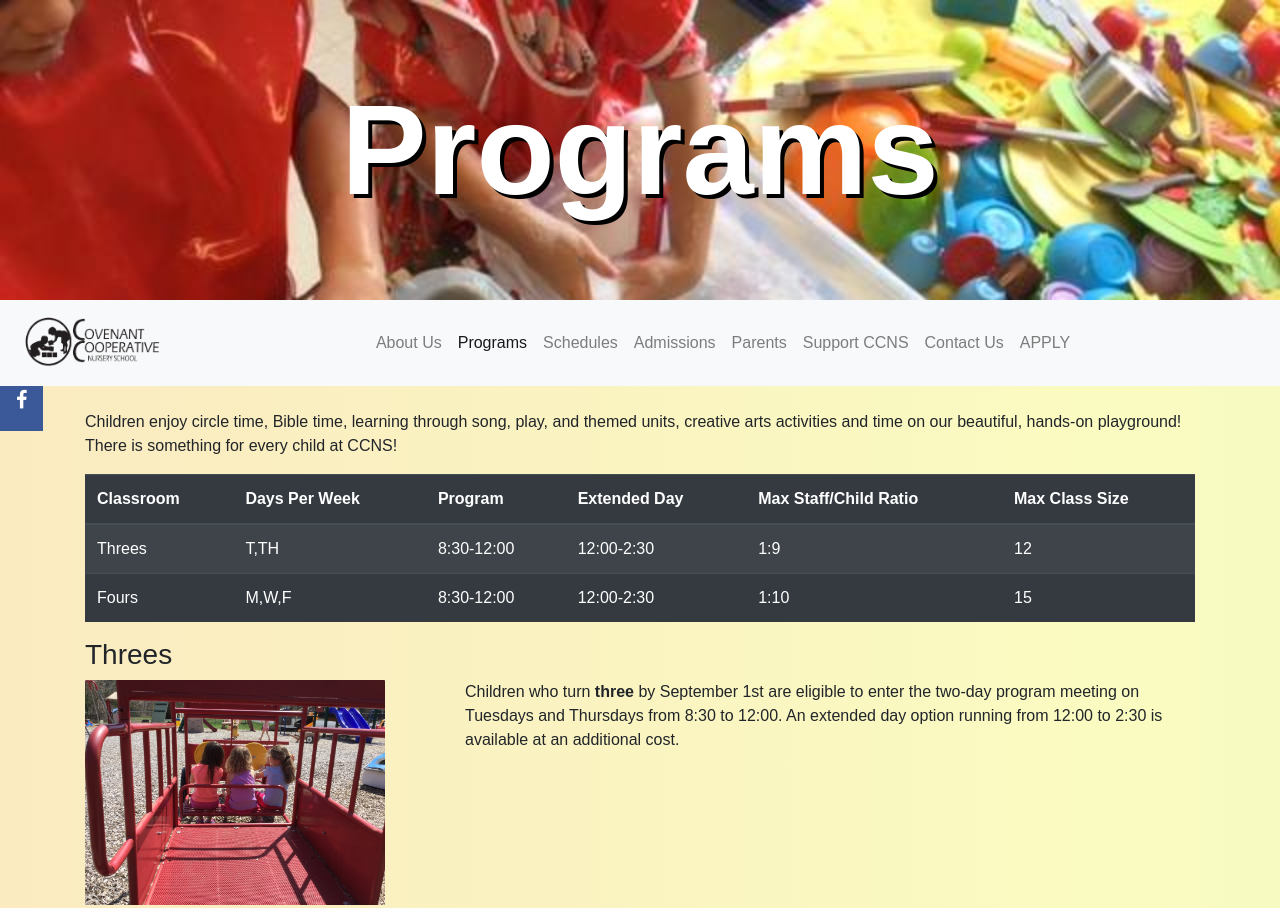
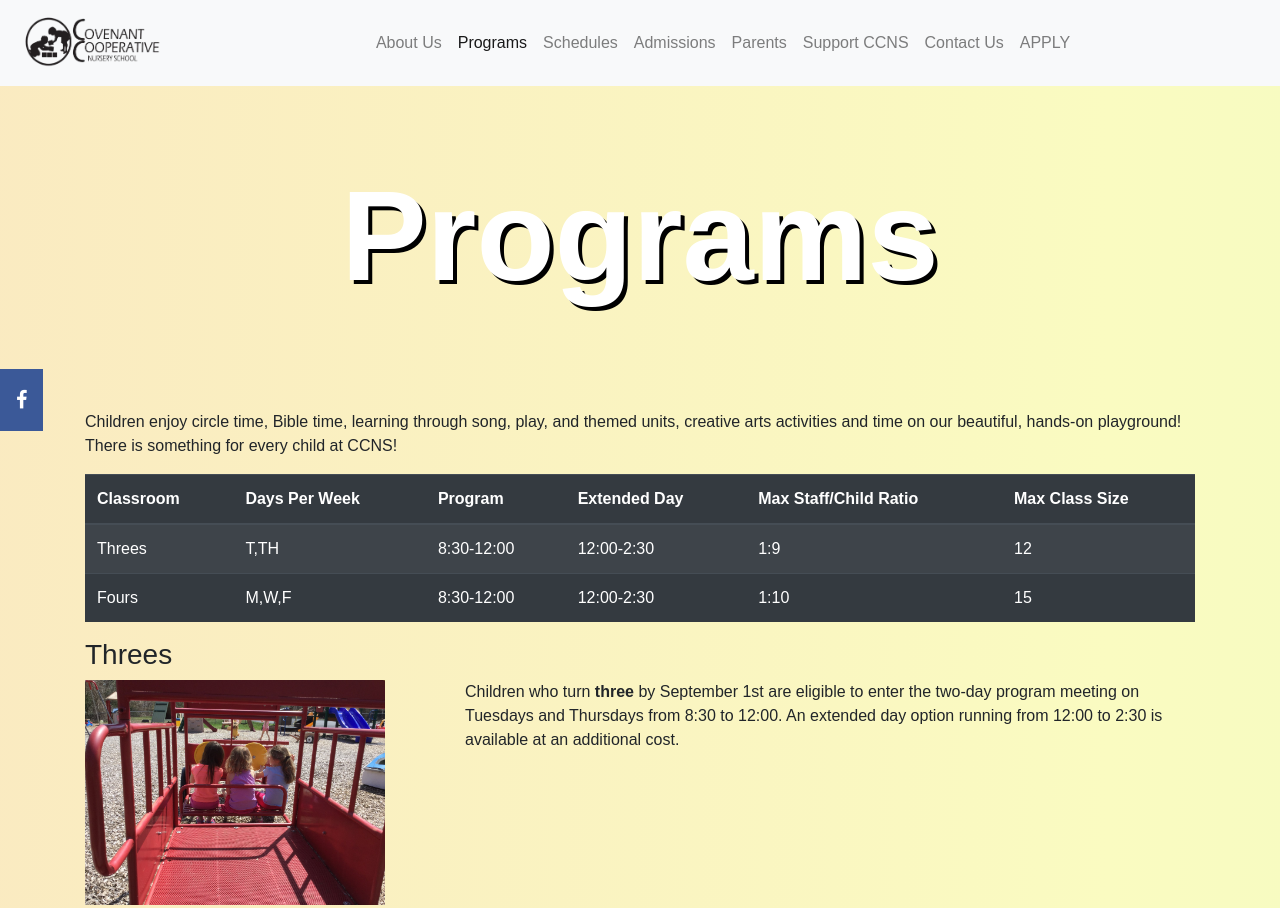
Before and after one commit to ccnsRI/ccnsRI, a plain HTML site: page Programs.html in a window 1280 px wide. Shown: the top 908 px of the page. Drawn offline with nearby package versions, Linux system fonts and the light colour scheme.

Commit message:
because we were asked to :(

```diff
--- a/Programs.html
+++ b/Programs.html
@@ -27,9 +27,9 @@
 <div class="icon-bar">
 <a href="https://www.facebook.com/covenantnurseryschoolri" target="_blank" class="facebook"><i class="fa fa-facebook"></i></a>
 </div>
-  <div class="image-container" style="background-image: url('img/Programs 2.jpg');">
+  <!--<div class="image-container" style="background-image: url('img/Programs 2.jpg');">
     <div class="text">Programs</div>
-  </div>
+  </div>-->
 
   <nav class="navbar navbar-expand-md bg-light navbar-light sticky-top">
     <!-- Brand -->
@@ -70,6 +70,9 @@
       </ul>
     </div>
   </nav>
+  <div class="image-container">
+    <div class="text">Programs</div>
+  </div>
   <div class="container">
     <br>
     <p>Children enjoy circle time, Bible time, learning through song, play, and themed units, creative arts activities and time on our beautiful, hands-on playground! There is something for every child at CCNS!</p>
```
